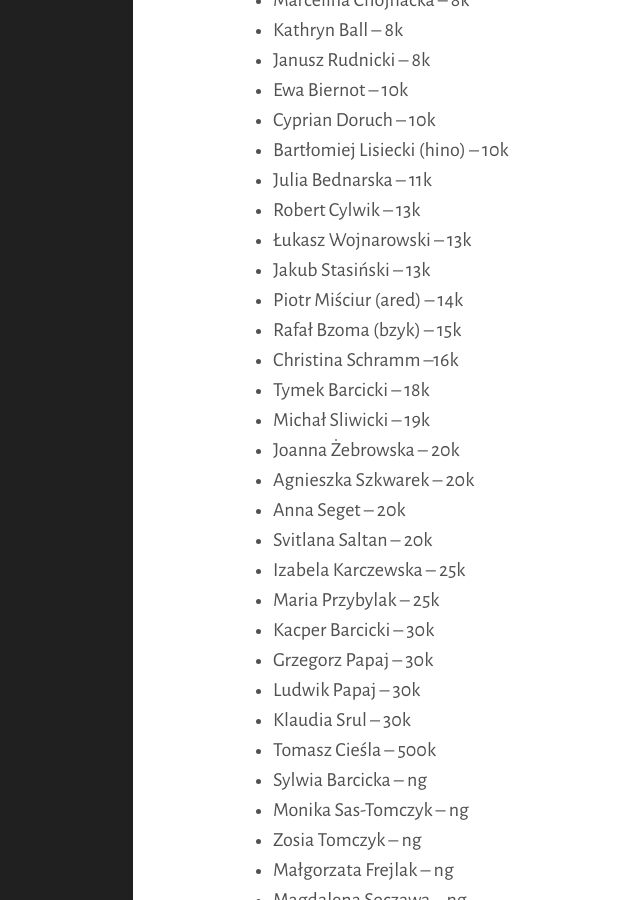
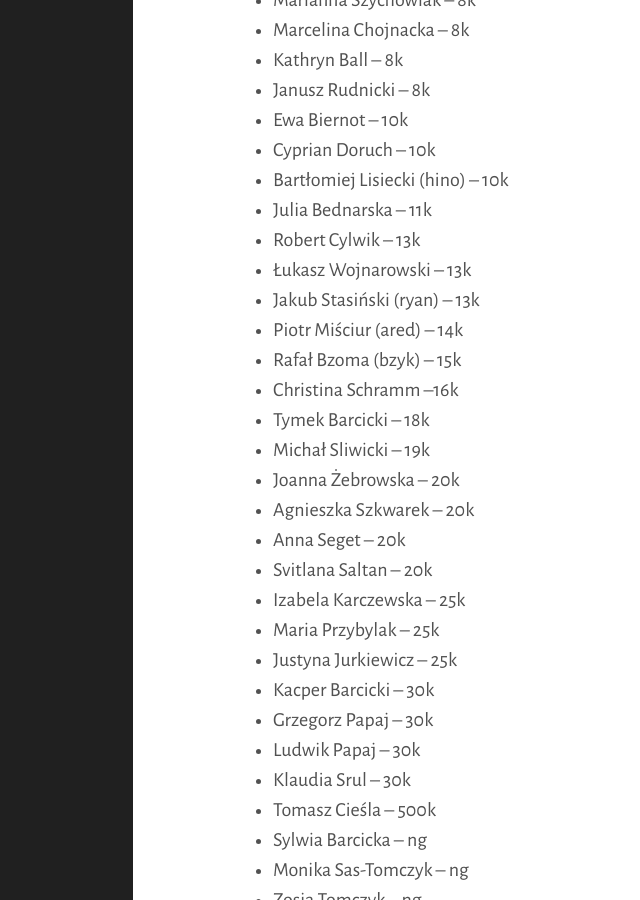
Before and after one commit to tasuki/lsg, a Jekyll site: the page built from zarejestrowani.md, in a window 1280 px wide and 900 px high, scrolled down 1245 px. Shown: the whole window, without its empty margins (227-867 px from the left). Built offline with Jekyll 4.4.1, drawn with Linux system fonts in a browser that asks for light colours; nearby versions of some CDN libraries; some of the changed text lies outside the part shown.

Commit message:
Update zarejestrowani.md

```diff
--- a/zarejestrowani.md
+++ b/zarejestrowani.md
@@ -16,6 +16,7 @@ Zarejestrowani uczestnicy (mniej więcej wg siły):
 - Andrew Kay -- 3d
 - Oleksandr Yeroshkin -- 3d
 - Maksym Wałaszewski -- 2d
+- Dawid Jurkiewicz (deejay) -- 2d
 - Anna Sośnicka-Cieśla (sosna) -- 1d
 - Jan Frączak -- 1d
 - Martin Lamprecht -- 1d
@@ -51,7 +52,7 @@ Zarejestrowani uczestnicy (mniej więcej wg siły):
 - Julia Bednarska -- 11k
 - Robert Cylwik -- 13k
 - Łukasz Wojnarowski -- 13k
-- Jakub Stasiński -- 13k
+- Jakub Stasiński (ryan) -- 13k
 - Piotr Miściur (ared) -- 14k
 - Rafał Bzoma (bzyk) -- 15k
 - Christina Schramm --16k
@@ -63,6 +64,7 @@ Zarejestrowani uczestnicy (mniej więcej wg siły):
 - Svitlana Saltan -- 20k
 - Izabela Karczewska -- 25k
 - Maria Przybylak -- 25k
+- Justyna Jurkiewicz -- 25k
 - Kacper Barcicki -- 30k
 - Grzegorz Papaj -- 30k
 - Ludwik Papaj -- 30k
```
